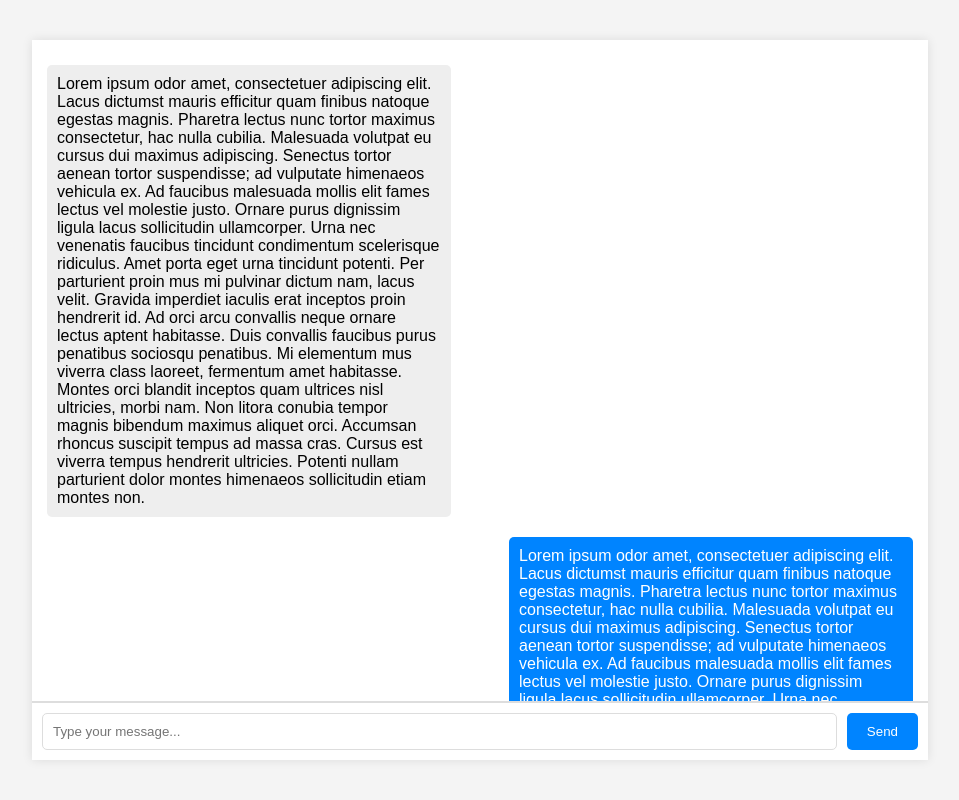
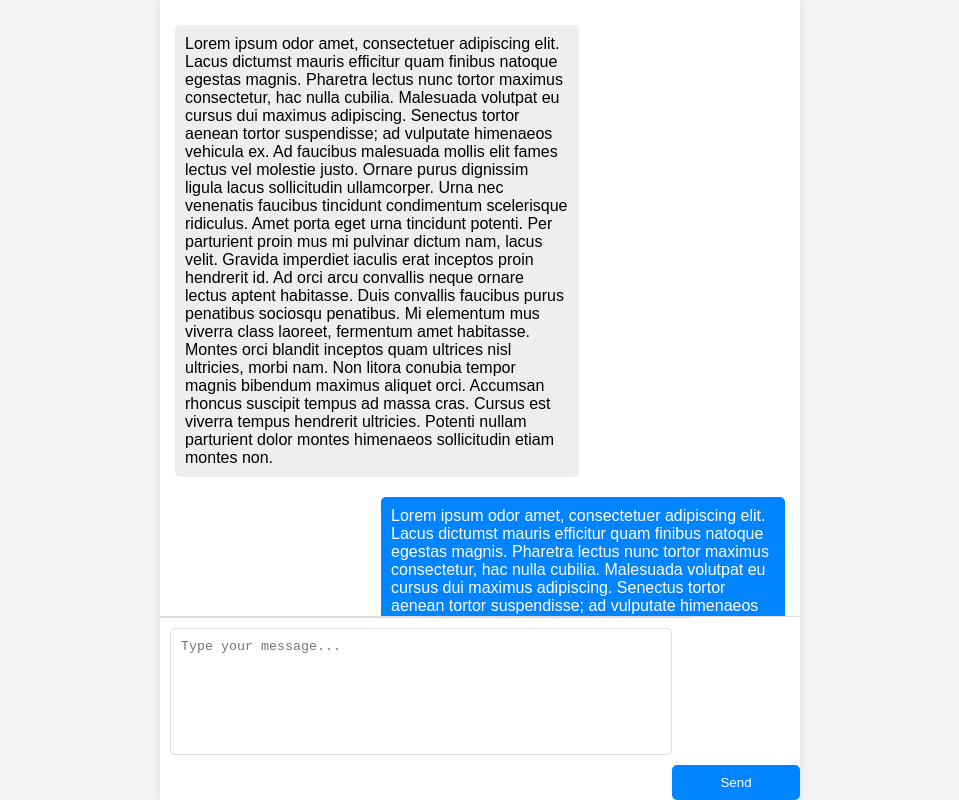
Before and after one commit to Rapithwin/js-gpt, a plain HTML site: page index.html in a window 1280 px wide. Shown: the whole page, without its empty margins (160-1119 px from the left). Drawn offline with Linux system fonts and the light colour scheme.

Commit message:
index.html changed input to textarea

```diff
--- a/index.html
+++ b/index.html
@@ -51,9 +51,16 @@
         </div>
       </div>
       <div class="input-box">
-        <input type="text" id="user-input" placeholder="Type your message..." />
-        <button id="send-btn">Send</button>
+        <textarea
+          id="user-input"
+          class="user-input"
+          name="msg"
+          rows="7"
+          cols="50"
+          placeholder="Type your message..."
+        ></textarea>
       </div>
+      <button id="send-btn">Send</button>
     </div>
   </body>
 </html>
--- a/style.css
+++ b/style.css
@@ -9,8 +9,8 @@ body {
 }
 
 .chat-container {
-    width: 70vw;
-    height: 90vh;
+    width: 50vw;
+    height: 100vh;
     background-color: #fff;
     box-shadow: 0px 0px 10px rgba(0, 0, 0, 0.1);
     display: flex;
@@ -50,15 +50,21 @@ body {
 .input-box {
     display: flex;
     padding: 10px;
+    width: 80%;
     border-top: 1px solid #ddd;
 }
 
-input[type="text"] {
+
+
+textarea {
     flex: 1;
     padding: 10px;
     border: 1px solid #ddd;
     border-radius: 5px;
     margin-right: 10px;
+    width: 100%;
+    max-width: 100%;
+    resize: none;
 }
 
 button {
@@ -68,6 +74,10 @@ button {
     color: #fff;
     border-radius: 5px;
     cursor: pointer;
+    width: 10vw;
+    float: right;
+
+    align-self: flex-end;
 }
 
 button:hover {
```
